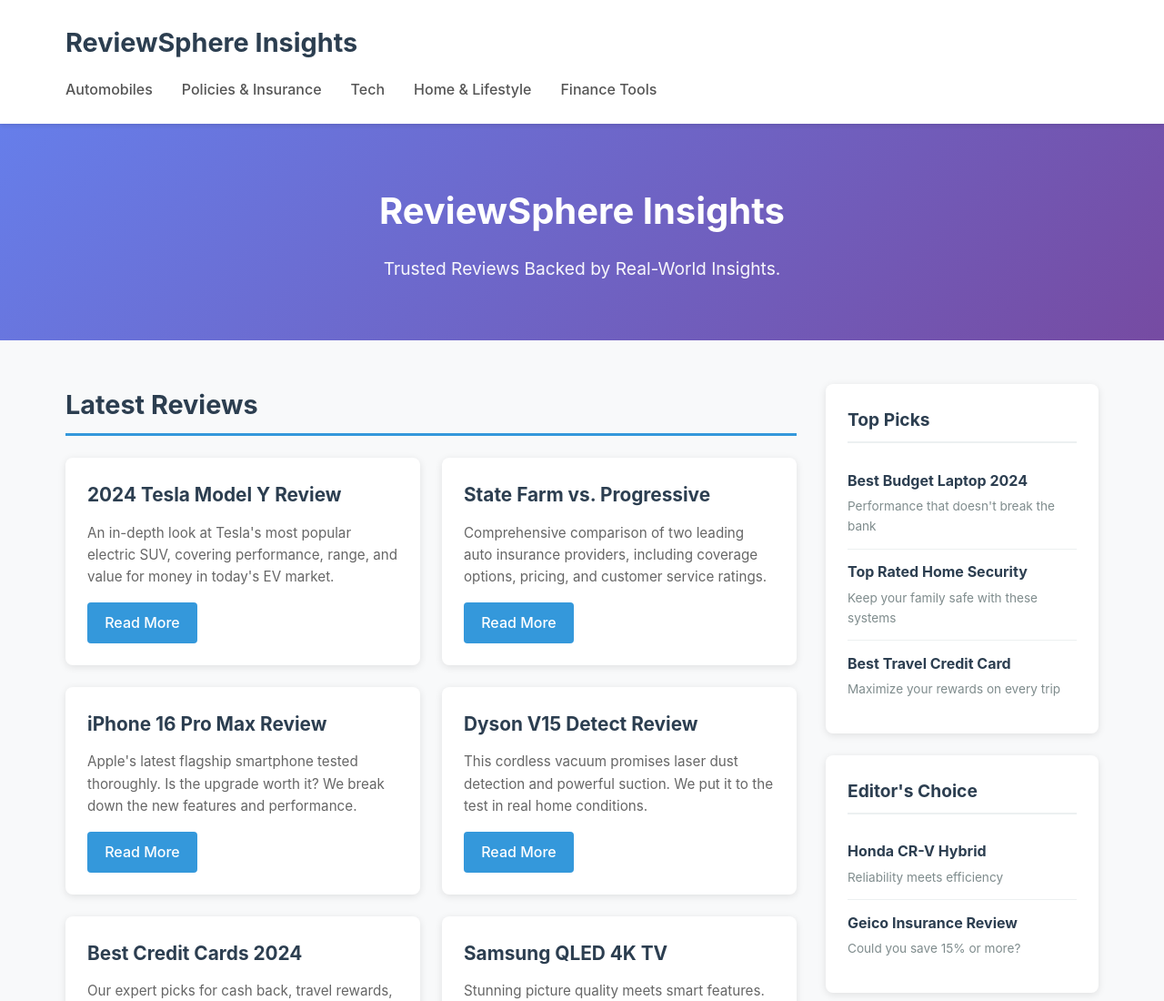
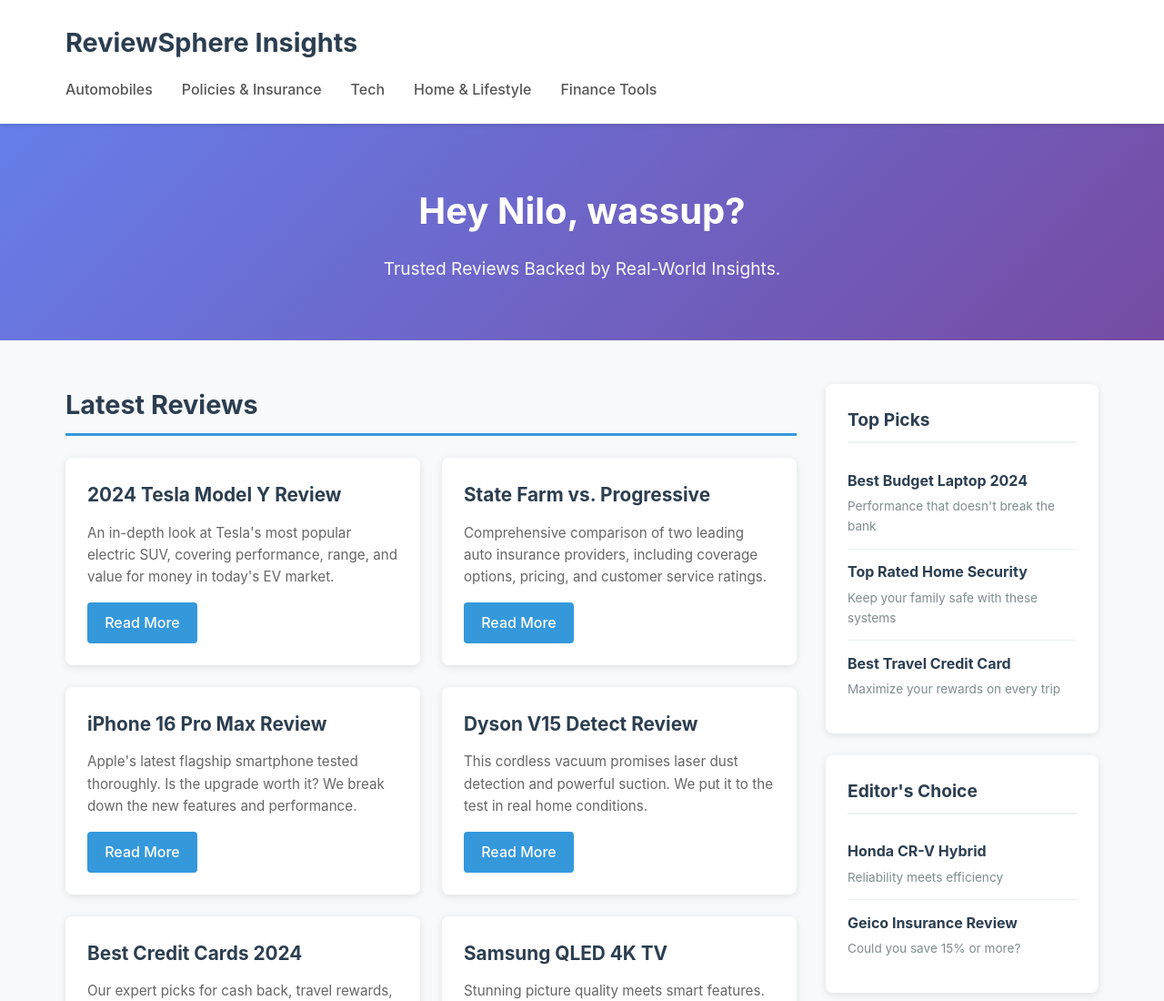
Before and after one commit to blackashin/blackashin.github.io, a plain HTML site: page index.html in a window 1280 px wide. Shown: the top 1100 px of the page at 91% size. Drawn offline with Linux system fonts and the light colour scheme.

Commit message:
Update index.html

```diff
--- a/index.html
+++ b/index.html
@@ -236,7 +236,7 @@
     </header>
 
     <section class="hero">
-        <h1>ReviewSphere Insights</h1>
+        <h1>Hey Nilo, wassup?</h1>
         <p>Trusted Reviews Backed by Real-World Insights.</p>
     </section>
 
```
